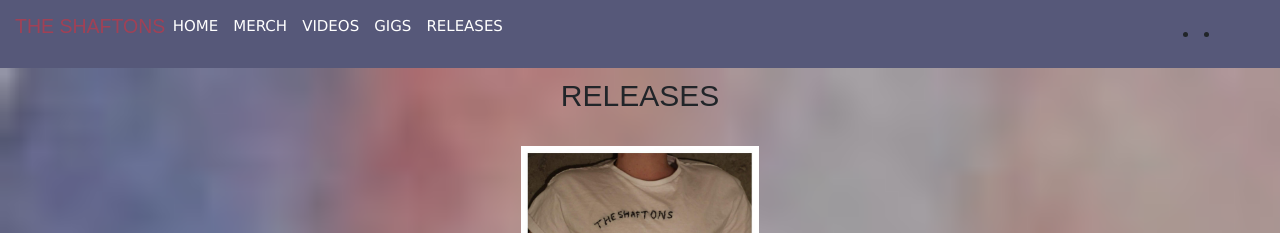
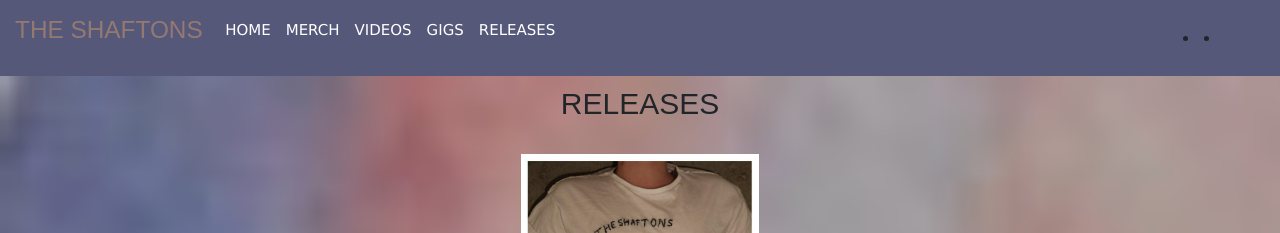
Before and after one commit to urpunktmeier/urpunktmeier.github.io, a plain HTML site: page index.html in a window 1280 px wide. Shown: the top 233 px of the page. Drawn offline with nearby package versions, Linux system fonts and the light colour scheme; some icons are missing.

Commit message:
initial commit

```diff
--- a/index.html
+++ b/index.html
@@ -15,7 +15,7 @@
   <div id="header">
 
     <style>
-      #p1 { font-family: Copperplate, Papyrus, fantasy; font-size: 130%; color:#a04156;}
+      #p1 { font-family: Copperplate, Papyrus, fantasy; font-size: 130%; color:#947973;}
       #p2 {font-family: Georgia, serif; }
       #p3 {font-family: Copperplate, Papyrus, fantasy;}
       </style>
@@ -25,7 +25,7 @@
 
 
     <nav class="navbar navbar-expand-lg" style="background-color:#565879">
-      <p id="p1">THE SHAFTONS</p>
+      <a class="navbar-brand" href="#"><p id="p1">THE SHAFTONS</p></a>
       <button class="navbar-toggler" type="button" data-toggle="collapse" data-target="#navbarSupportedContent" aria-controls="navbarSupportedContent" aria-expanded="false" aria-label="Toggle navigation">
         <span class="navbar-toggler-icon"></span>
       </button>
```
